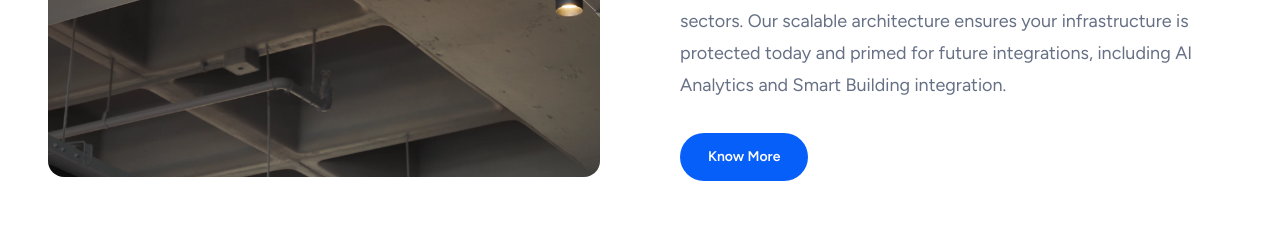
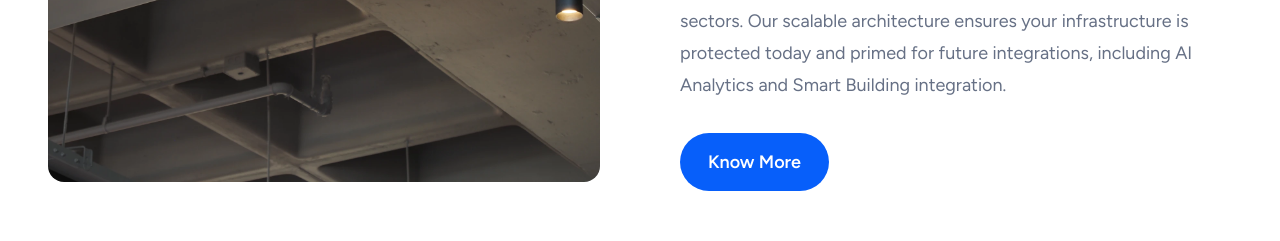
Before and after one commit to Auro-Creative-Studio/assipl-reactjs, a React (Vite) app: page / in a window 1280 px wide. Shown: the part 1420-1661 px from the top of the page. Built offline with nearby package versions, Linux system fonts and the light colour scheme; no server answers.

Commit message:
fix: update label for services in CmsSidebar and adjust button text size in AboutSection

```diff
--- a/src/cms/components/layout/CmsSidebar.jsx
+++ b/src/cms/components/layout/CmsSidebar.jsx
@@ -28,7 +28,7 @@ const navItems = [
   { label: "SEO Pages", href: "/admin/seo", icon: SearchCode },
   { label: "Blogs", href: "/admin/blogs", icon: Newspaper },
   { label: "Products", href: "/admin/products", icon: Layers },
-  { label: "Single Services", href: "/admin/single-services", icon: Wrench },
+  { label: "Services", href: "/admin/single-services", icon: Wrench },
   {
     label: "Careers",
     basePath: "/admin/career",
--- a/src/components/AboutSection.jsx
+++ b/src/components/AboutSection.jsx
@@ -21,7 +21,7 @@ function AboutSection() {
           </p>
           <a
             href="/about"
-            className="mt-8 inline-flex items-center rounded-full bg-primary px-7 py-3.5 text-sm font-semibold text-white transition hover:bg-secondary"
+            className="mt-8 inline-flex items-center rounded-full bg-primary px-7 py-3.5 text-[18px] font-semibold text-white transition hover:bg-secondary"
           >
             Know More
           </a>
```
